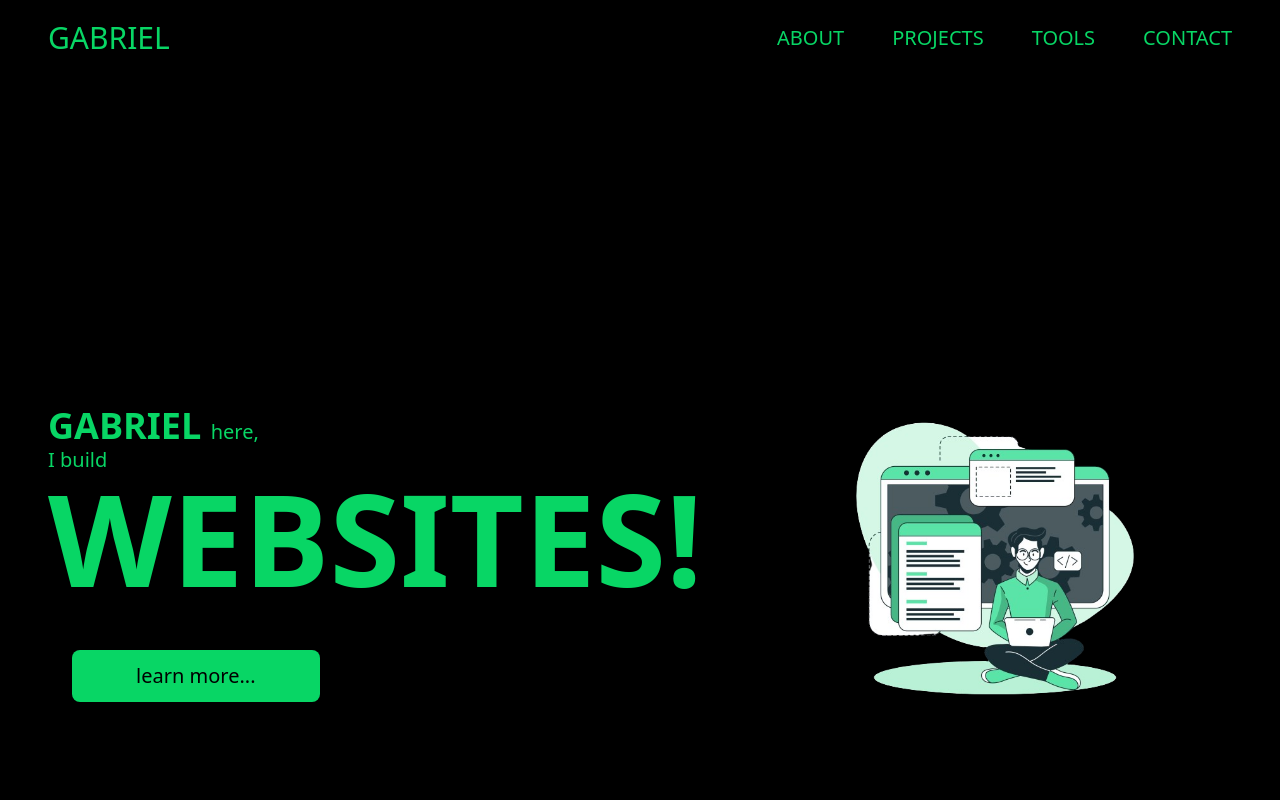
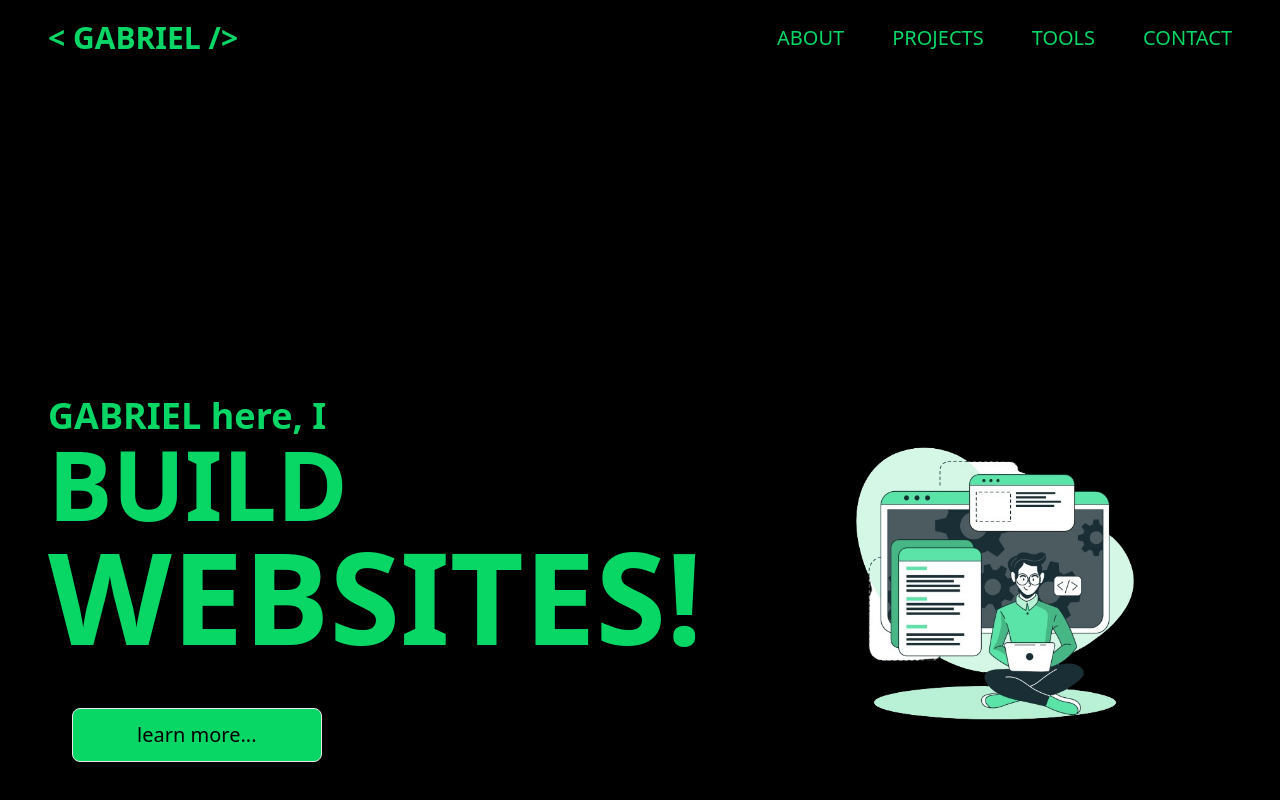
Before and after one commit to Opiyo24/half, a website: page portfolio_website/public/index.html in a window 1280 px wide. Shown: the top 800 px of the page. Drawn offline with Linux system fonts and the light colour scheme.

Commit message:
Final adjustments

```diff
--- a/portfolio_website/public/index.html
+++ b/portfolio_website/public/index.html
@@ -8,11 +8,11 @@
     <link rel="stylesheet" href="styles.css">
 </head>
 <body>
-    <header class="bg-masterBg">
+    <header class="bg-masterBg ">
         <nav class="container flex items-center py-4">
             <!-- <h1>Hello</h1> -->
             <div class="w-1/2 flex text-3xl items-center justify-between py-1 text-heroText">
-                <div>GABRIEL</div>
+                <div class="font-bold">&lt GABRIEL /&gt</div>
 
               </div>
 
@@ -34,11 +34,11 @@
     <div class="container flex flex-col-reverse md:flex-row items-center justify-between py-48 md:py-80">
         <div class="text-center md:text-left w-full md:w-2/3">
             <!-- <h6 class="text-sm">hello I'm</h6> -->
-            <h1 class="text-xl md:text-3xl font-bold text-heroText lg:text-4xl">GABRIEL <span class="text-lg font-normal lg:text-xl">here,</span></h1>
-            <h6 class="text-heroText lg:text-xl">I build</h6>
+            <h1 class="text-xl md:text-3xl font-bold text-heroText lg:text-4xl">GABRIEL here, I</h1>
+            <h6 class="text-heroText lg:text-xl"><span class="text-8xl font-bold">BUILD</span></h6>
             <h1 class="text-8xl font-bold text-heroText lg:text-9xl">WEBSITES!</h1>
             <div class="mx-auto md:justify-left mt-12 px-8 md:px-8 lg:px-6">
-                <button class="bg-heroText text-black text-xl px-16 py-3 mr-6 rounded-lg hover:bg-black hover:text-heroText hover:border hover:border-heroText" href="#About">learn more...</button>
+                <button class="bg-heroText border  text-black text-xl px-16 py-3 mr-6 rounded-lg hover:bg-black hover:text-heroText hover:border hover:border-heroText" href="#About">learn more...</button>
 
             </div>
         </div>
@@ -66,7 +66,8 @@
                     <i class="fa-solid fa-location-pin pr-2"></i> <span>  Mombasa, KENYA</span>
                 </div>
                 <div class="w-full  md:text-black text-lg md:text-2xl justify-center align-middle ">
-                    Gabriel is a Kenyan Mombasa based web developers who harnesses various web tools to bring forth a tantalizing and impressive web experience to all internet users who interact with his work. His UI/UX  skills help to build user friendly and easy to navigate websites.
+                    Harnesing various web tools to bring forth a tantalizing and impressive web experience to all internet users.<br> <br>
+                    Using UI/UX to build user friendly and easy to navigate websites.
                 </div>
             </div>
         </div>
```
Also changed, not shown: portfolio_website/public/styles.css.
